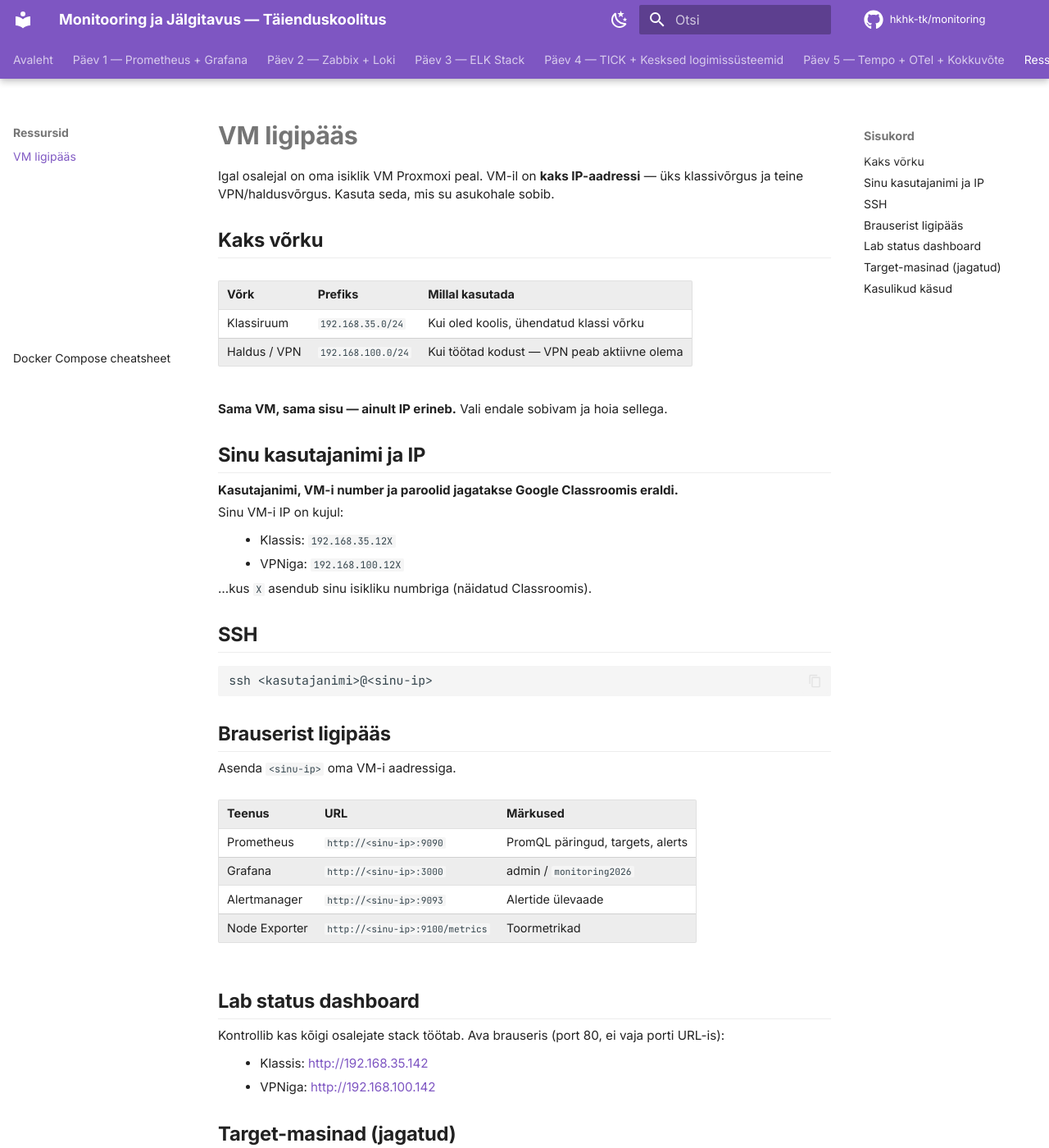
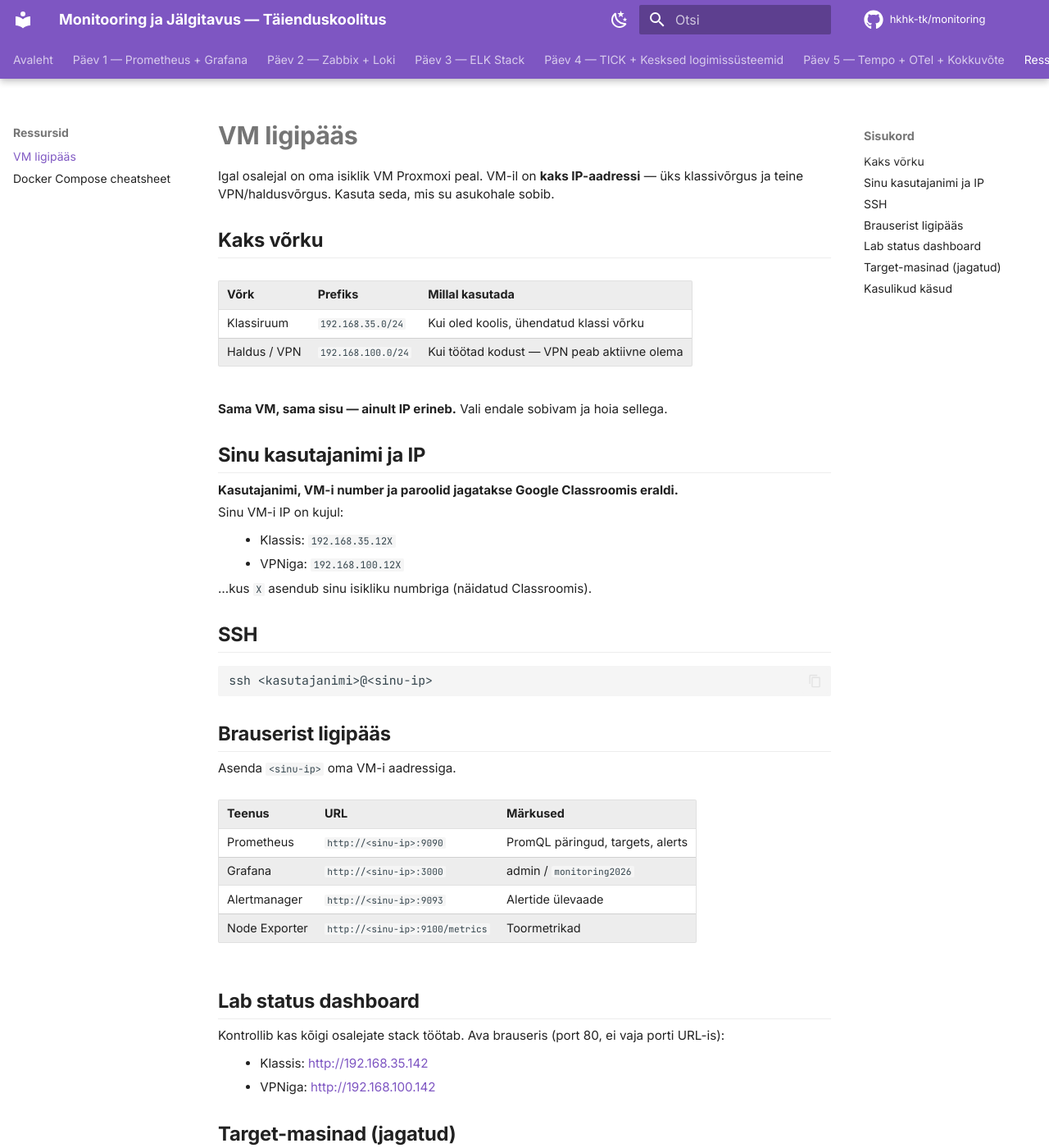
Before and after one commit to hkhk-tk/monitoring, an MkDocs documentation site: the page built from docs/resources/vm-access.md, in a window 1280 px wide and 1400 px high. Shown: the whole window at 82% size. Built offline with MkDocs 1.6.1 and Material for MkDocs 9.7.7, drawn with Linux system fonts in a browser that asks for light colours; comment, search, counter and statistics services are not loaded.

Commit message:
fix(nav): keep TOC forcing scoped to right sidebar
Prevent the embedded page TOC from being forced visible inside the left navigation, which can hide sibling links like Päev 2 labs.

```diff
--- a/docs/stylesheets/extra.css
+++ b/docs/stylesheets/extra.css
@@ -155,7 +155,9 @@
   display: block !important;
 }
 
-.md-nav--secondary {
+/* Ära sunni TOC-i nähtavaks ka vasakus navis (Material embedib TOC-i HTML-i ka sinna).
+   Hoia see reegel scoped ainult parempoolse sidebar'i alla. */
+.md-sidebar--secondary .md-nav--secondary {
   display: block !important;
 }
 
```
